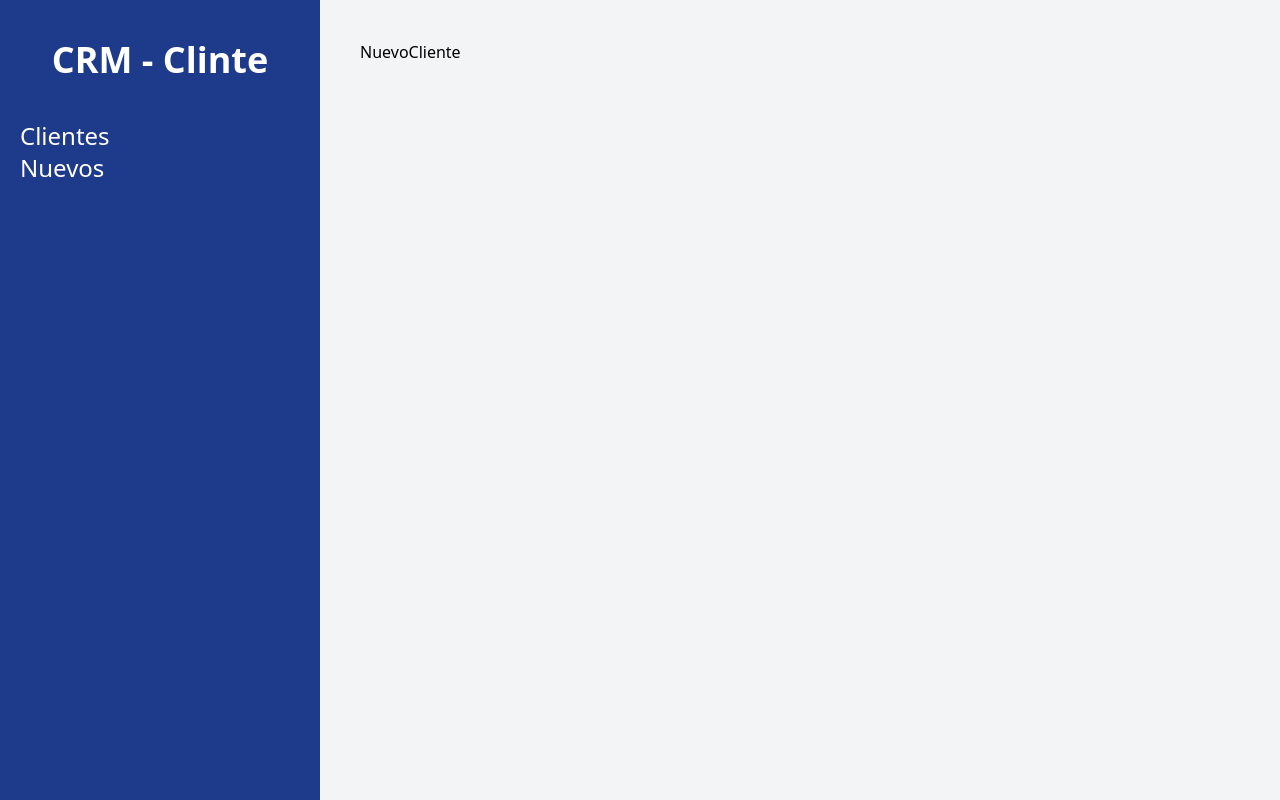
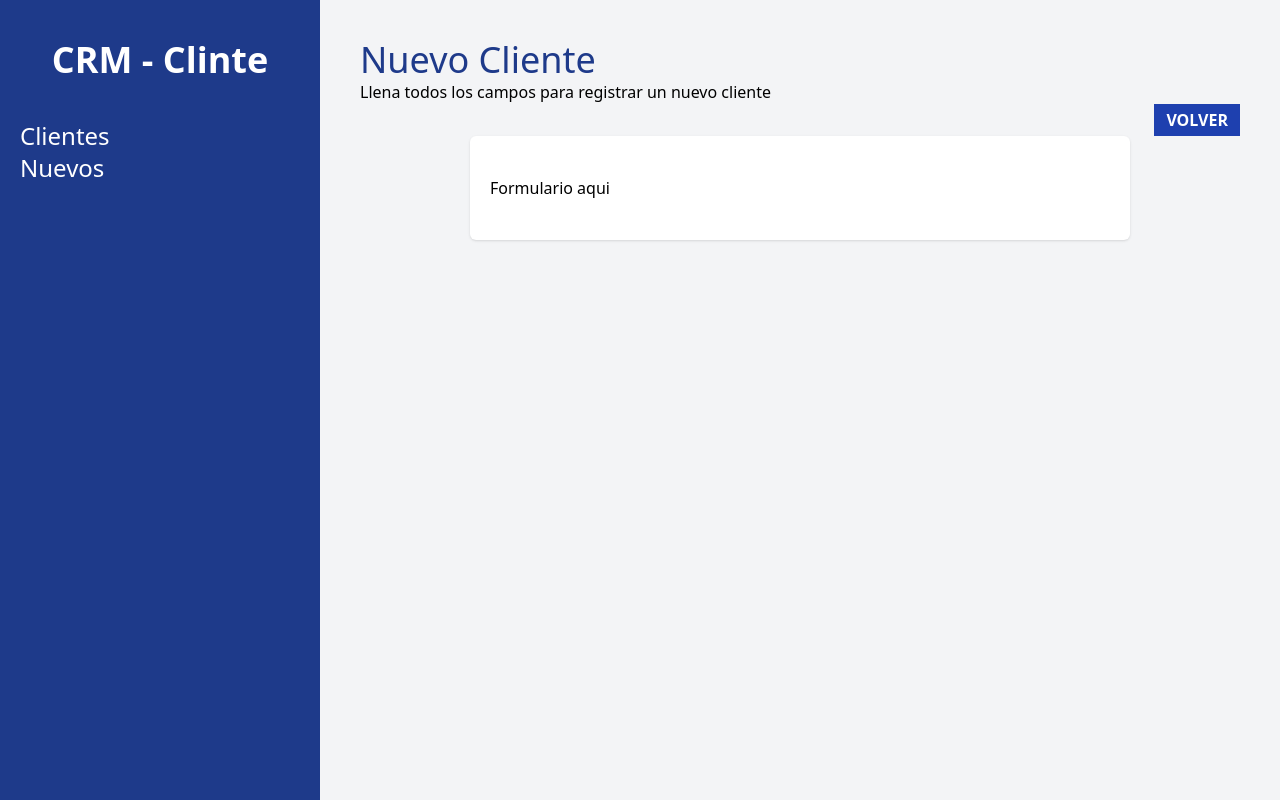
Before and after one commit to ulises58/CrmReact, a React (Vite) app: page /clientes/nuevo in a window 1280 px wide. Built offline with nearby package versions, Linux system fonts and the light colour scheme.

Commit message:
Primeros Pasos creando el Formulario de Clientes

```diff
--- a/src/pages/NuevoCliente.jsx
+++ b/src/pages/NuevoCliente.jsx
@@ -1,3 +1,23 @@
+import { useNavigate } from "react-router-dom";
+
 export const NuevoCliente = () => {
-  return <div>NuevoCliente</div>;
+  const navigate = useNavigate();
+  return (
+    <>
+      <h1 className="font-blanck text-4xl text-blue-900">Nuevo Cliente</h1>
+      <p>Llena todos los campos para registrar un nuevo cliente </p>
+
+      <div className="flex justify-end">
+        <button
+          className="bg-blue-800 text-white px-3 py-1 font-bold uppercase"
+          onClick={() => navigate(-1)}
+        >
+          VOLVER
+        </button>
+      </div>
+      <div className="bg-white shadow rounded-md md:w-3/4 mx-auto px-5 py-10">
+        <p>Formulario aqui</p>
+      </div>
+    </>
+  );
 };
```
